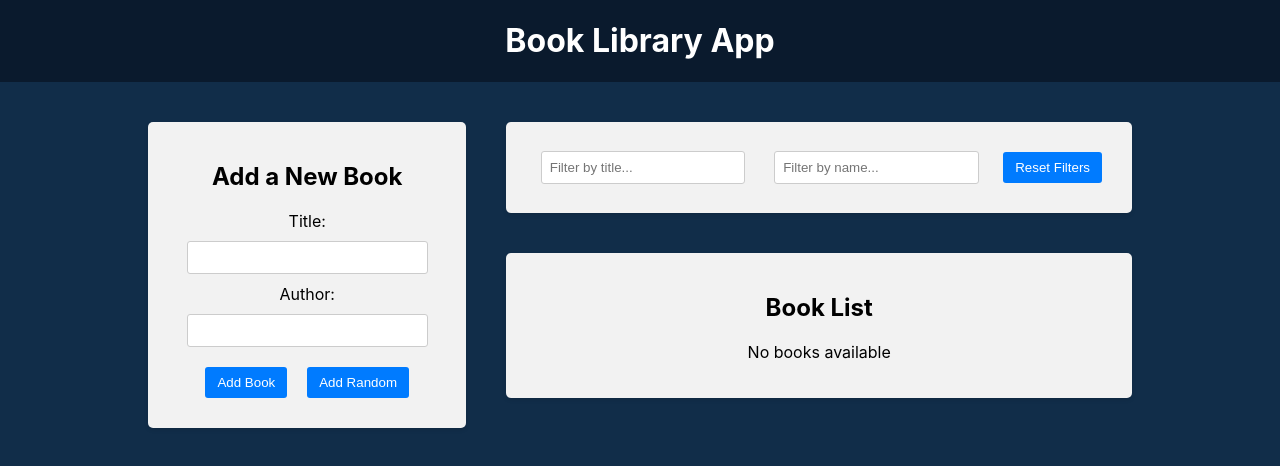
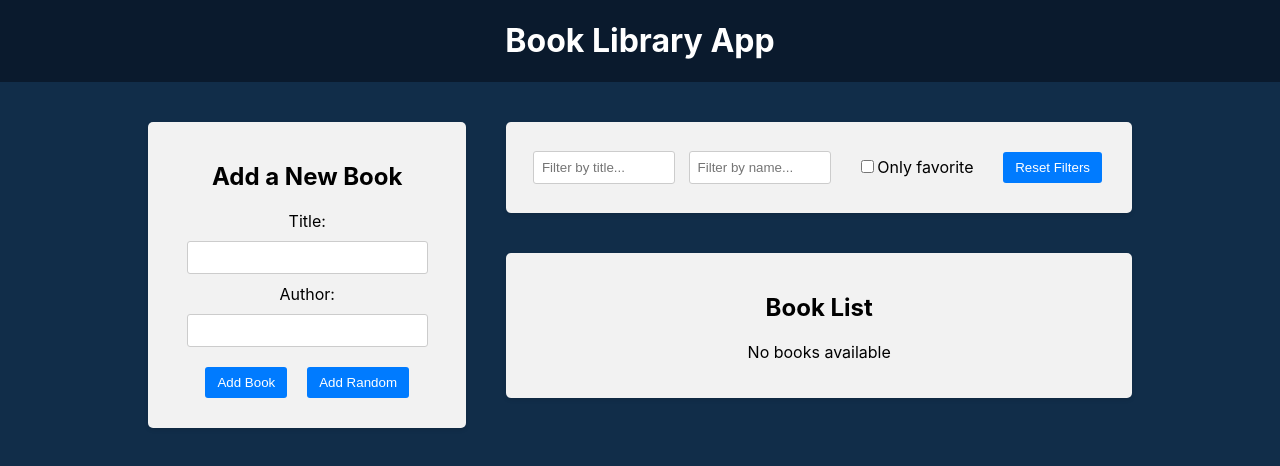
Before and after one commit to AndriyS543/-Library, a React (Create React App) app in the folder frontend/: page / in a window 1280 px wide. Shown: the top 466 px of the page. Built offline with nearby package versions, Linux system fonts and the light colour scheme.

Commit message:
Favorite checkbox filter

```diff
--- a/frontend/src/components/BookList/BookList.js
+++ b/frontend/src/components/BookList/BookList.js
@@ -5,12 +5,13 @@
 import {
   selectTitleFilter,
   selectAuthorFilter,
+  selectOnlyFavoriteFilter,
 } from '../../redux/slices/filterSlice';
 const BookList = () => {
   const books = useSelector((state) => state.books);
   const titleFilter = useSelector(selectTitleFilter);
   const authorFilter = useSelector(selectAuthorFilter);
-
+  const onlyFavoriteFilter = useSelector(selectOnlyFavoriteFilter);
   const dispatch = useDispatch();
   const handleDeleteBook = (id) => {
     dispatch(deleteBook(id));
@@ -27,8 +28,10 @@
     const matchesAuthor = book.author
       .toLowerCase()
       .includes(authorFilter.toLowerCase());
-    return matchesAuthor && matchesTitle;
+    const matchesFavorite = onlyFavoriteFilter ? book.isFavorite : true;
+    return matchesAuthor && matchesTitle && matchesFavorite;
   });
+
   return (
     <div className="app-block book-list">
       <h2>Book List</h2>
--- a/frontend/src/components/Filter/Filter.js
+++ b/frontend/src/components/Filter/Filter.js
@@ -4,6 +4,8 @@
   selectTitleFilter,
   selectAuthorFilter,
   setAuthorFilter,
+  setOnlyFavoriteFilter,
+  selectOnlyFavoriteFilter,
   resetFilters,
 } from '../../redux/slices/filterSlice';
 import './Filter.css';
@@ -13,11 +15,16 @@
 
   const authorFilter = useSelector(selectAuthorFilter);
 
+  const onlyFavoriteFilter = useSelector(selectOnlyFavoriteFilter);
+
   const handleAuthorFilterChange = (e) => {
     dispatch(setAuthorFilter(e.target.value));
   };
   const handleTitleFilterChange = (e) => {
     dispatch(setTitleFilter(e.target.value));
+  };
+  const handleOnlyFavoriteFilterChange = (e) => {
+    dispatch(setOnlyFavoriteFilter());
   };
 
   const handleResetFilters = () => {
@@ -43,6 +50,16 @@
             placeholder="Filter by name..."
           />
         </div>
+        <div className="filter-group">
+          <label>
+            <input
+              type="checkbox"
+              checked={onlyFavoriteFilter}
+              onChange={handleOnlyFavoriteFilterChange}
+            />
+            Only favorite
+          </label>
+        </div>
         <button type="button" onClick={handleResetFilters}>
           Reset Filters
         </button>
--- a/frontend/src/redux/slices/filterSlice.js
+++ b/frontend/src/redux/slices/filterSlice.js
@@ -2,6 +2,7 @@
 const initialState = {
   title: '',
   author: '',
+  onlyFavorite: false,
 };
 
 const filterSlice = createSlice({
@@ -11,17 +12,26 @@
     setTitleFilter: (state, action) => {
       state.title = action.payload;
     },
-    resetFilters: (state) => {
+    resetFilters: () => {
       return initialState;
     },
     setAuthorFilter: (state, action) => {
       state.author = action.payload;
     },
+    setOnlyFavoriteFilter: (state) => {
+      state.onlyFavorite = !state.onlyFavorite;
+    },
   },
 });
 
-export const { setTitleFilter, resetFilters, setAuthorFilter } =
-  filterSlice.actions;
+export const {
+  setTitleFilter,
+  resetFilters,
+  setAuthorFilter,
+  setOnlyFavoriteFilter,
+} = filterSlice.actions;
+
 export const selectTitleFilter = (state) => state.filter.title;
 export const selectAuthorFilter = (state) => state.filter.author;
+export const selectOnlyFavoriteFilter = (state) => state.filter.onlyFavorite;
 export default filterSlice.reducer; // експортуємо наш reducer
```
